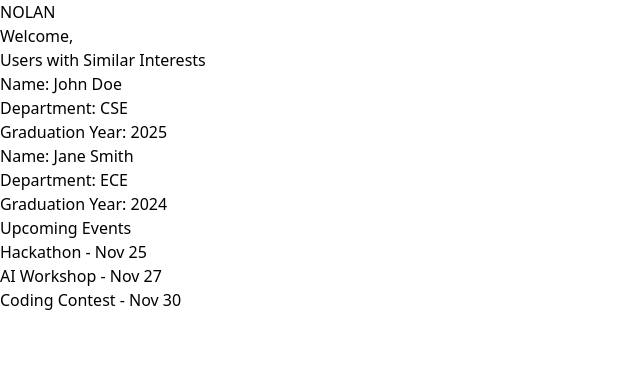
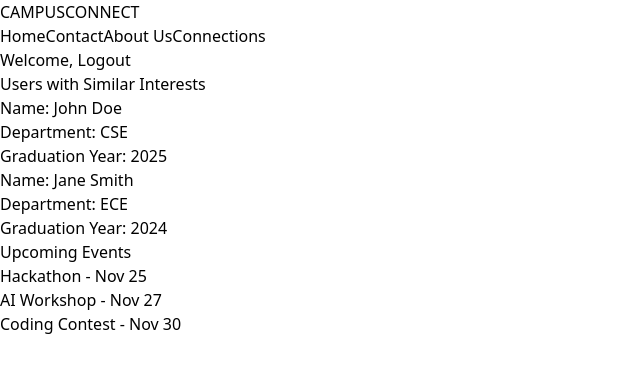
Before and after one commit to ashish7472/Campus_Connect, a React (Vite) app in the folder frontend/: page /landing in a window 1280 px wide. Shown: the top 372 px of the page, without its empty margins (0-640 px from the left). Built offline with nearby package versions, Linux system fonts and the light colour scheme.

Commit message:
fixed navbar

```diff
--- a/frontend/src/components/Navbar.jsx
+++ b/frontend/src/components/Navbar.jsx
@@ -1,14 +1,40 @@
 import React from 'react';
-import { useLocation } from 'react-router-dom';
+import { useLocation, useNavigate } from 'react-router-dom';
 
 const Navbar = () => {
   const location = useLocation();
+  const navigate = useNavigate();
   const userName = location.state?.userName || '';
+
+  const handleLogout = () => {
+    // Clear the user data (this can be customized based on your authentication flow)
+    localStorage.removeItem('authToken');
+    navigate('/login');  // Redirect to login page after logout
+  };
 
   return (
     <nav className="bg-blue-500 text-white py-4 px-8 flex justify-between items-center">
-      <h1 className="text-2xl font-bold">NOLAN</h1>
-      <span>Welcome, {userName}</span>
+      {/* Left side: CAMPUSCONNECT */}
+      <h1 className="text-2xl font-bold">CAMPUSCONNECT</h1>
+
+      {/* Middle: Navigation menu */}
+      <div className="space-x-4">
+        <button className="hover:bg-blue-700 px-4 py-2 rounded">Home</button>
+        <button className="hover:bg-blue-700 px-4 py-2 rounded">Contact</button>
+        <button className="hover:bg-blue-700 px-4 py-2 rounded">About Us</button>
+        <button className="hover:bg-blue-700 px-4 py-2 rounded">Connections</button>
+      </div>
+
+      {/* Right side: User's name and Logout button */}
+      <div className="flex items-center space-x-4">
+        <span>Welcome, {userName}</span>
+        <button
+          onClick={handleLogout}
+          className="bg-red-500 hover:bg-red-600 text-white px-4 py-2 rounded"
+        >
+          Logout
+        </button>
+      </div>
     </nav>
   );
 };
```
